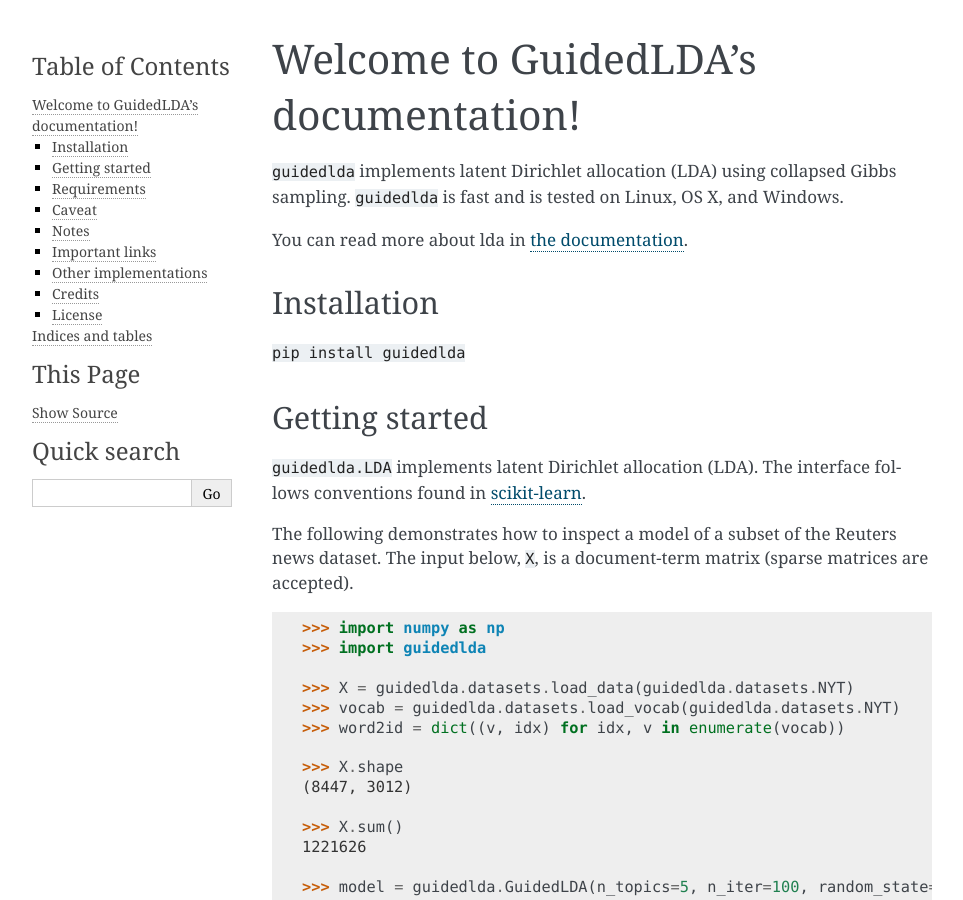
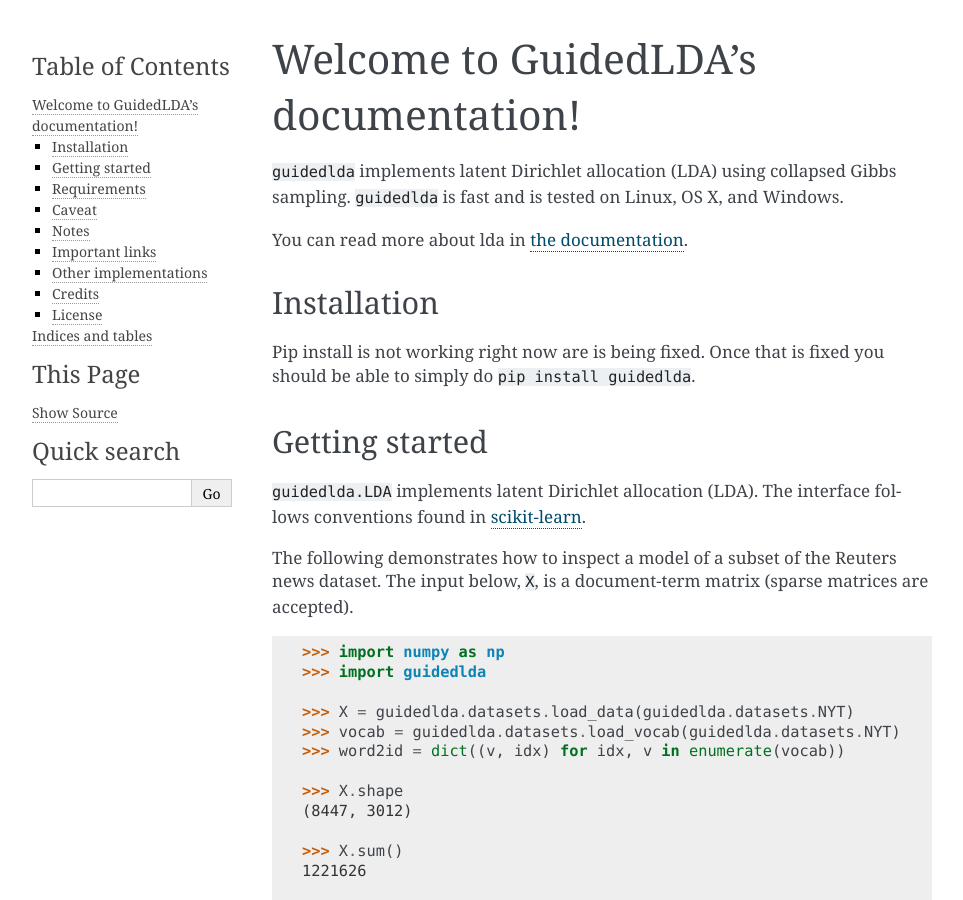
Before and after one commit to vi3k6i5/GuidedLDA, a Sphinx documentation site: the page built from docs/index.rst, in a window 1280 px wide and 900 px high. Shown: the whole window, without its empty margins (148-1111 px from the left). Built offline with Sphinx 7.4.7, drawn with Linux system fonts in a browser that asks for light colours.

Commit message:
temporary fix for installation process

```diff
--- a/docs/index.rst
+++ b/docs/index.rst
@@ -18,7 +18,14 @@
 Installation
 ------------
 
-``pip install guidedlda``
+.. code-block:: bash
+    https://github.com/vi3k6i5/GuidedLDA
+    cd GuidedLDA
+    pip install -e .
+
+
+
+Pip install is not working right now are is being fixed. Once that is fixed you should be able to simply do ``pip install guidedlda``.
 
 Getting started
 ---------------
```
Also changed, not shown: README.rst (+8 -4 lines).
